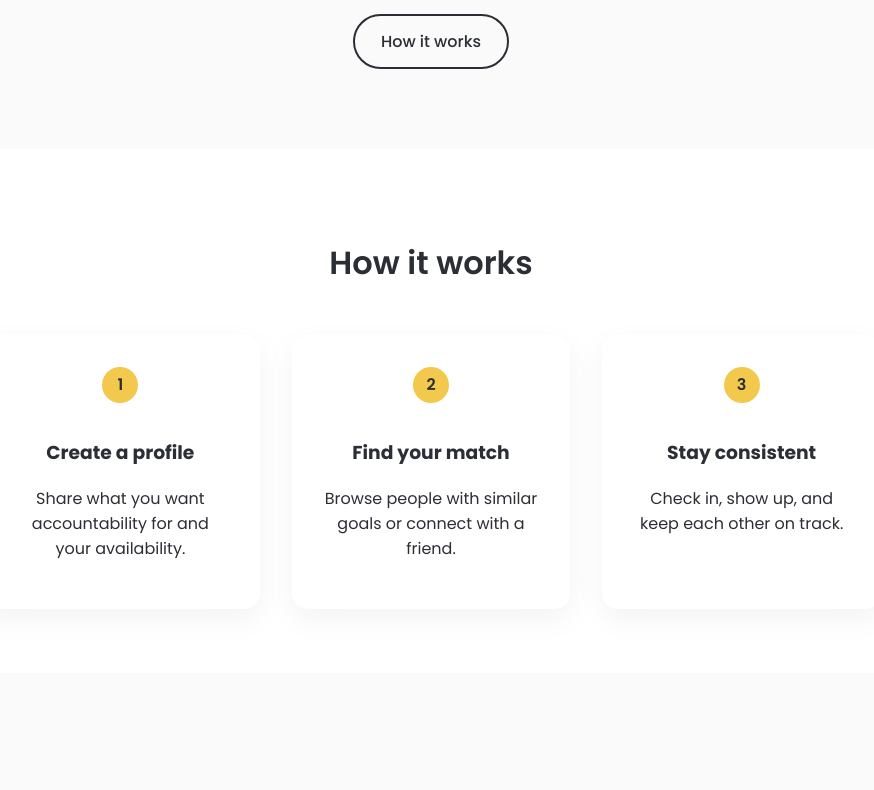
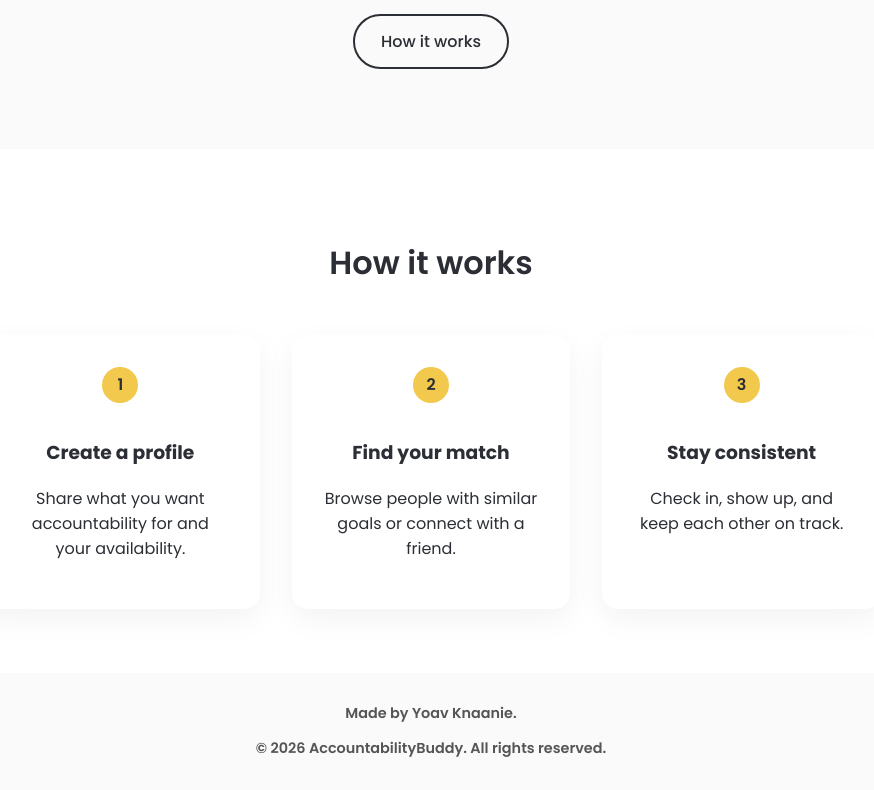
Before and after one commit to yoavknaanie/WebsiteAB, a React (Vite) app in the folder frontend/: page / in a window 1280 px wide. Shown: the part 480-1270 px from the top of the page, without its empty margins (209-1083 px from the left). Before the commit the page ends 1153 px from the top, so only its background shows below. Built offline with nearby package versions, Linux system fonts and the light colour scheme; no server answers.

Commit message:
footer for landing

```diff
--- /dev/null
+++ b/frontend/src/components/Footer.css
@@ -0,0 +1,8 @@
+.footer {
+  padding: 1rem;
+  text-align: center;
+  background-color: var(--bg);
+  color: #555;
+  font-size: 0.9rem;
+  font-weight: 550;
+}
--- a/frontend/src/components/Footer.jsx
+++ b/frontend/src/components/Footer.jsx
@@ -1,20 +1,11 @@
+import './Footer.css';
 function Footer() {
   return (
-    <footer style={styles.footer}>
-      <p>© 2025 AccountabilityBuddy. All rights reserved.</p>
+    <footer className="footer">
+      <p>Made by Yoav Knaanie.</p>
+      <p>© 2026 AccountabilityBuddy. All rights reserved.</p>
     </footer>
   )
 }
 
-const styles = {
-  footer: {
-    padding: '2rem',
-    textAlign: 'center',
-    backgroundColor: 'var(--bg)', // blends with the page
-    color: '#555', // soft text
-    fontSize: '0.9rem',
-    marginTop: '4rem'
-  }
-}
-
 export default Footer
--- a/frontend/src/components/Landing.jsx
+++ b/frontend/src/components/Landing.jsx
@@ -1,11 +1,13 @@
 import Hero from './Hero'
 import HowItWorks from './HowItWorks'
+import Footer from './Footer'
 
 function Landing() {
   return (
     <>
       <Hero />
       <HowItWorks />
+      <Footer />
     </>
   )
 }
```
Also changed, not shown: 1 other file (tests, documents, lock files or other folders).
